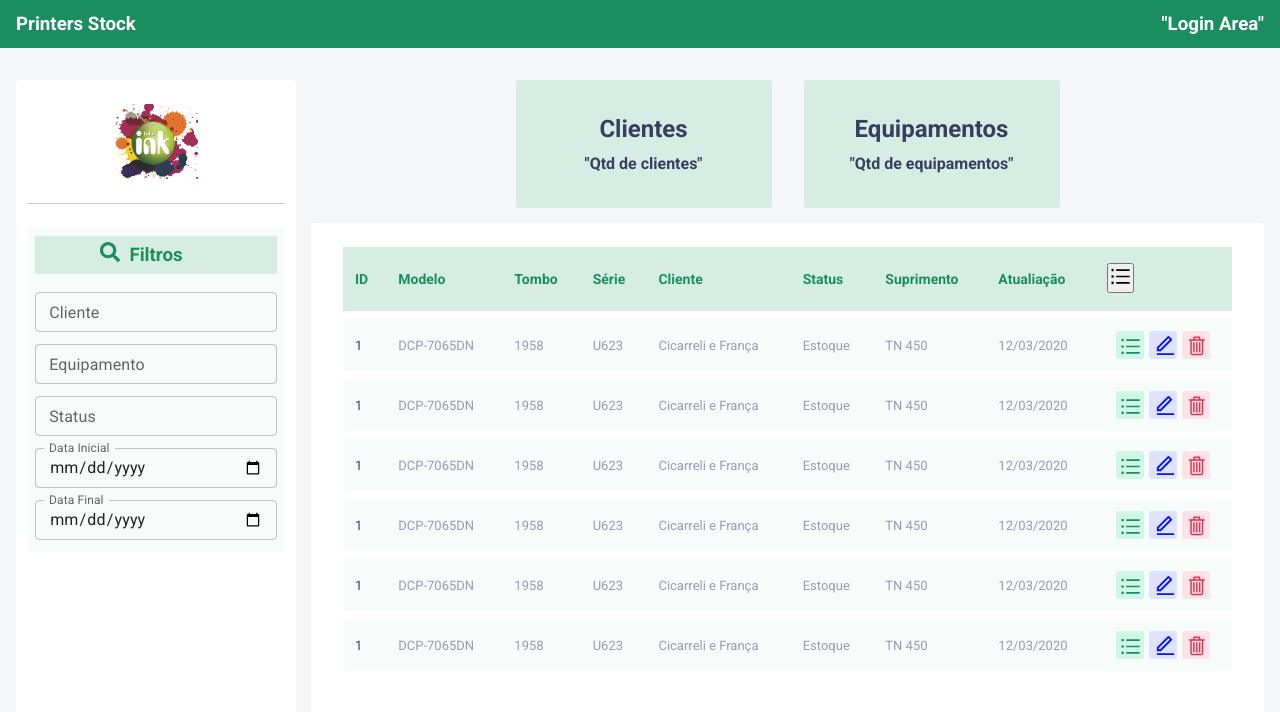
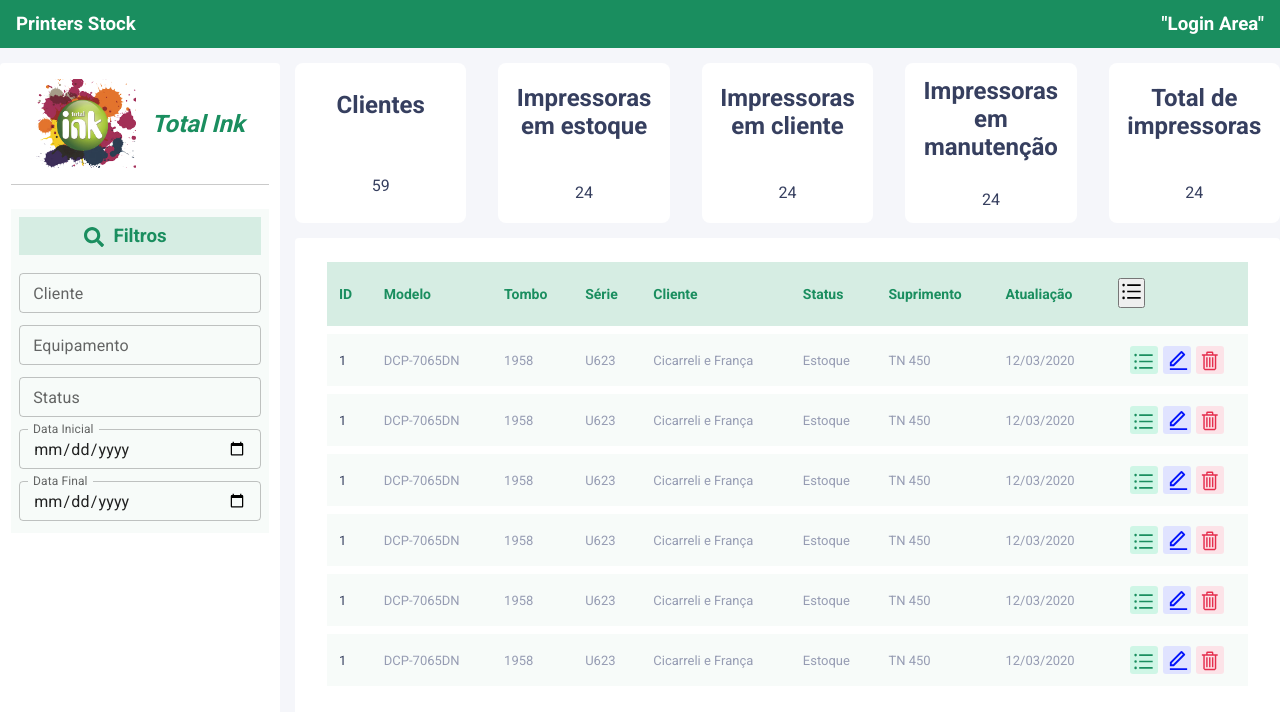
Before and after one commit to diegonacif/tdash, a React (Create React App) app: page / in a window 1280 px wide. Shown: the top 712 px of the page. Built offline with nearby package versions, Linux system fonts and the light colour scheme; what miragejs would draw is missing.

Commit message:
mudanca na logo, adicionados novos cards, navbar trazida pra dentro do dashboard

```diff
--- a/src/App.tsx
+++ b/src/App.tsx
@@ -1,11 +1,9 @@
 import { Dashboard } from './components/Dashboard';
-import { Navbar } from './components/Navbar';
 import { GlobalStyle } from './styles/global';
 
 export function App() {
   return (
     <>
-      <Navbar />
       <Dashboard />
       <GlobalStyle />
     </>
--- a/src/components/Dashboard/index.tsx
+++ b/src/components/Dashboard/index.tsx
@@ -1,4 +1,5 @@
 import { MainTable } from "../MainTable";
+import { Navbar } from "../Navbar";
 import { Sidebar } from "../Sidebar";
 import { Summary } from "../Summary";
 import { Container } from "./styles";
@@ -6,6 +7,7 @@ import { Container } from "./styles";
 export function Dashboard() {
   return (
     <Container>
+      <Navbar />
       <Sidebar />
       <Summary />
       <MainTable />
--- a/src/components/Dashboard/styles.ts
+++ b/src/components/Dashboard/styles.ts
@@ -4,12 +4,14 @@ export const Container = styled.div`
   display: grid;
 
   grid-template-areas:
+    "navbar navbar"
     "sidebar summary"
     "sidebar mainTable";
   grid-template-columns: 280px auto;
-  grid-template-rows: 8rem auto;
+  grid-template-rows: 3rem 10rem auto;
   grid-gap: 15px;
   height: 90vh;
   margin: 0 auto;
-  padding: 2rem 1rem;
+  padding: 0;
+  max-width: 100%;
 `;
--- a/src/components/LogoContent/index.tsx
+++ b/src/components/LogoContent/index.tsx
@@ -5,6 +5,7 @@ export function LogoContent() {
   return (
     <Container>
       <img src={logo} alt="logo"/>
+      <span>Total Ink</span>
     </Container>
   )
 }
--- a/src/components/LogoContent/styles.ts
+++ b/src/components/LogoContent/styles.ts
@@ -2,12 +2,25 @@ import styled from "styled-components";
 
 export const Container = styled.div`
   display: flex;
+  flex-flow: row nowrap;
   border-bottom: 1px solid var(--silver);
   margin-bottom: 1.5rem;
+  padding: 1rem 0;
+
+  justify-content: center;
+  align-items: center;
+  column-gap: 1rem;
+
+  span {
+    font-weight: 600;
+    color: var(--green);
+    font-style: italic;
+    font-size: 1.5rem;
+  }
 
   img {
-    margin: 1rem auto;
+    margin: 0;
     width: 100px;
-    padding: 0.5rem;
+    padding: 0;
   }
 `;
--- a/src/components/MainTable/styles.ts
+++ b/src/components/MainTable/styles.ts
@@ -2,7 +2,8 @@ import styled from "styled-components";
 import { lighten } from "polished";
 
 export const Container = styled.div`
-  max-width: 1120px;
+  max-width: 100%;
+  min-width: 700px;
   margin: 0;
   padding: 1rem 2rem;
   background-color: var(--shape);
@@ -17,7 +18,7 @@ export const Container = styled.div`
 
   table {
     width: 100%;
-    min-width: 650px;
+    min-width: 700px;
     border-spacing: 0 0.5rem;
 
     tr:hover td {
--- a/src/components/Navbar/styles.ts
+++ b/src/components/Navbar/styles.ts
@@ -1,6 +1,7 @@
 import styled from "styled-components";
 
 export const Container = styled.main`
+  grid-area: navbar;
   display: flex;
   flex-direction: row;
   align-items: center;
--- a/src/components/Sidebar/styles.ts
+++ b/src/components/Sidebar/styles.ts
@@ -26,29 +26,11 @@ export const Container = styled.main`
     }
     svg {
     position: relative;
-    top: -40px;
+    top: -36px;
     left: 65px;
     width: 20px;
     height: 20px;
     color: var(--green);
     }
   }
-
-  /* p, label {
-    color: var(--text-title);
-    font-weight: 600;
-  }
-
-  input, select {
-    width: 100%;
-    border: 1px solid #ccc;
-    border-radius: 2px;
-    height: 1.5rem;
-    margin-bottom: 0.7rem;
-    caret-color: var(--green2);
-  }
-
-  select {
-    background-color: var(--shape);
-  } */
 `;
--- a/src/components/Summary/index.tsx
+++ b/src/components/Summary/index.tsx
@@ -1,9 +1,9 @@
-import { Container } from "./styles";
+import { Card, Container } from "./styles";
 
 export function Summary() {
   return (
     <Container>
-      <div>
+      {/* <div>
         <h2>
           <p>Clientes</p>
         </h2>
@@ -18,7 +18,27 @@ export function Summary() {
         <strong>
         <p>"Qtd de equipamentos"</p>
         </strong>
-      </div>
+      </div> */}
+      <Card>
+       <h2>Clientes</h2>
+       <span>59</span>
+      </Card>
+      <Card>
+       <h2>Impressoras em estoque</h2>
+       <span>24</span>
+      </Card>
+      <Card>
+       <h2>Impressoras em cliente</h2>
+       <span>24</span>
+      </Card>
+      <Card>
+       <h2>Impressoras em manutenção</h2>
+       <span>24</span>
+      </Card>
+      <Card>
+       <h2>Total de impressoras</h2>
+       <span>24</span>
+      </Card>
     </Container>
   )
 };
--- a/src/components/Summary/styles.ts
+++ b/src/components/Summary/styles.ts
@@ -2,22 +2,37 @@ import styled from "styled-components";
 
 export const Container = styled.div`
   display: grid;
+  grid-area: summary;
   gap: 2rem;
-  grid-template-columns: 16rem 16rem;
+  grid-template-columns: repeat(5, 1fr);
   max-width: 1120px;
   margin: 0 auto;
   padding: 0;
 
-  div {
+  /* div {
     display: flex;
     flex-direction: column;
     justify-content: space-evenly;
     align-items: center;
-    background: var(--green3);
+    background: var(--shape);
     padding: 1.5rem 2rem;
     width: 100%;
     border-radius: 0.25rem;
     color: var(--text-title);
     justify-items: center;
-  }
+  } */
+`;
+
+export const Card = styled.div`
+  display: grid;
+  justify-content: space-evenly;
+  align-items: center;
+  background: var(--shape);
+  padding: 0;
+  width: 100%;
+  min-width: 10rem;
+  border-radius: 0.5rem;
+  color: var(--text-title);
+  justify-items: center;
+  text-align: center;
 `
```
